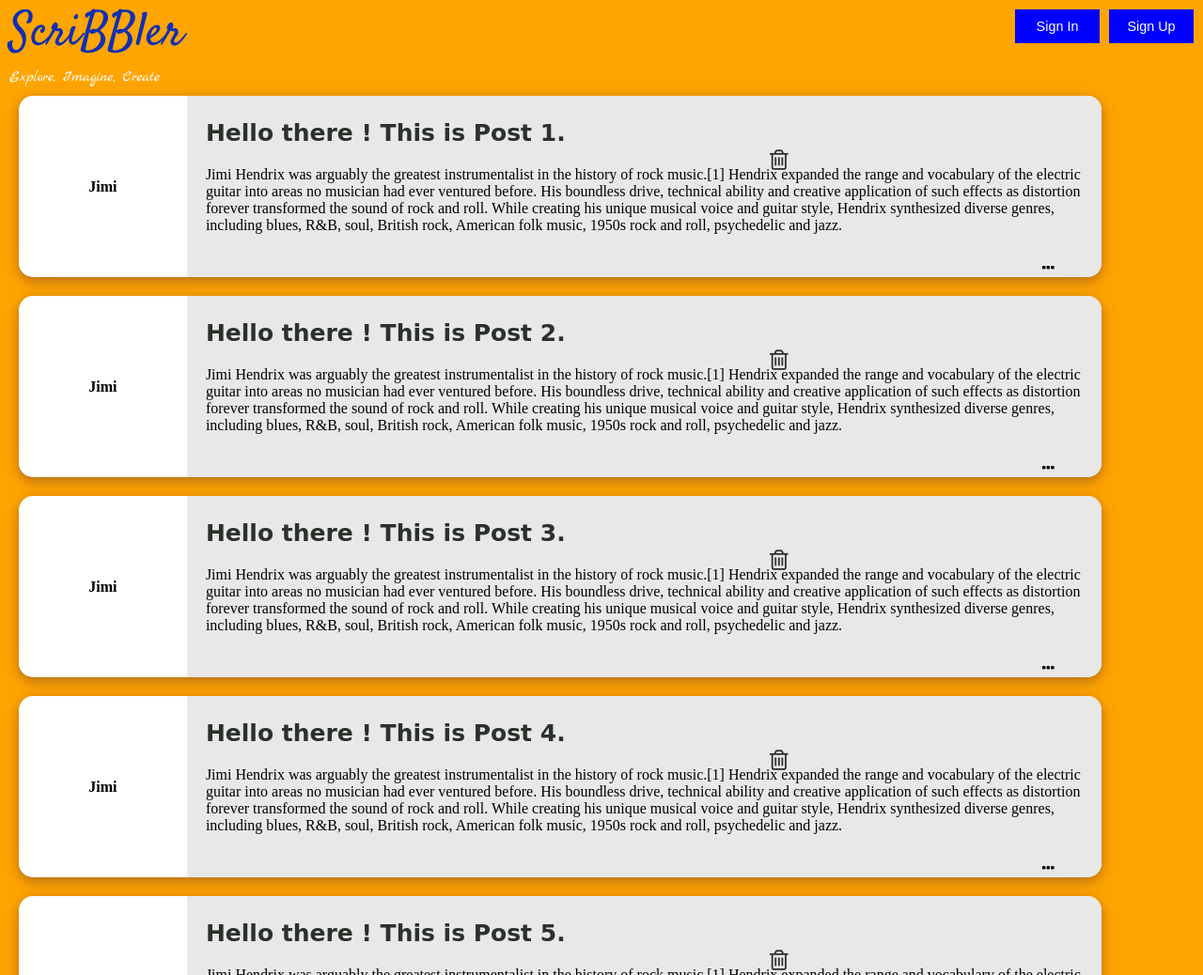
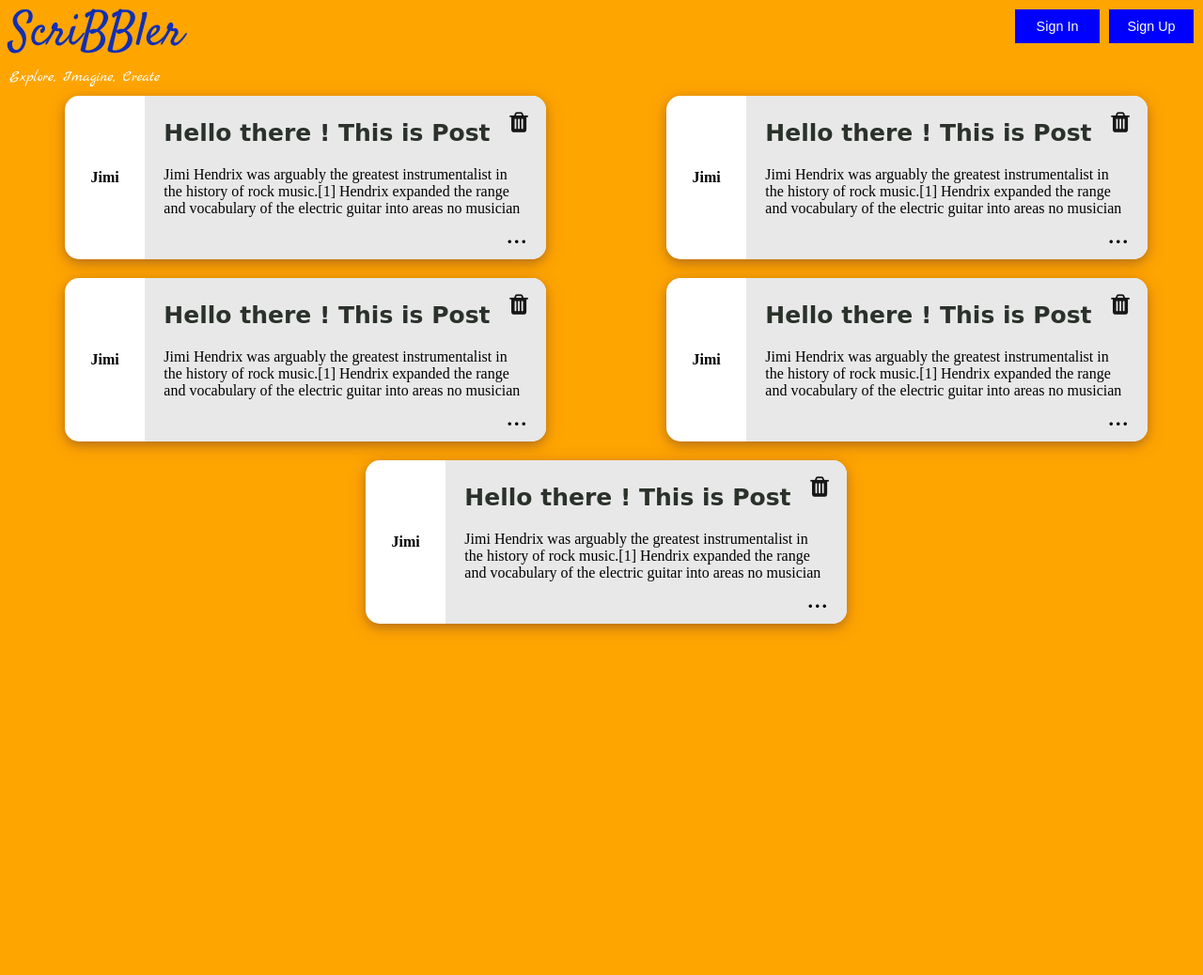
Before and after one commit to AbhishekPandey12/Blogpost_FrontEnd, a plain HTML site: page html/bloglist.html in a window 1280 px wide. Shown: the top 1038 px of the page at 94% size. After the commit the page ends 800 px from the top, so only its background shows below. Drawn offline with Linux system fonts and the light colour scheme; a web font is replaced by a local one.

Commit message:
Part B - final change

```diff
--- a/css/bloglist.css
+++ b/css/bloglist.css
@@ -24,13 +24,18 @@ input.topButtons {
 
  .post {
     position: relative;
-    width: 90%;
+    display:  inline-table;
+    width: 40%;
     height: 20%;
     background: #fff;
     box-shadow:0 4px 10px 0 rgba(17, 4, 63, 0.2),0 4px 20px 0 rgba(79, 19, 97, 0.19);
     margin: 10px 10px 10px 20px;
     float:left;
     border-radius: 15px;
+     }
+
+    .post:hover {
+    box-shadow: 0 32px 64px 0 rgba(0,0,0,0.2);
 }
 
 .post-left {
@@ -50,12 +55,16 @@ input.topButtons {
     color: #000000;
     border-radius: 0 15px 15px 0;
     padding: 0 20px;
+
+
 }
 .post-title{
     font-family: 'Itim', cursive;
     font-weight: bold;
     color: #2b312b;
     font-size: 25px;
+    overflow: hidden;
+    display: block;
     height: 25px;
     }
 .post-more {
@@ -68,7 +77,8 @@ input.topButtons {
     font-size: 30px;
 }
 .post-desc{
-    height: 100px;
+    height: 55px;
+    overflow: hidden;
     margin-bottom: 0 !important;
 }
 
@@ -84,6 +94,11 @@ body {
 .allPostsContainer {
     height: 100%;
     width: 100%;
+    position: absolute;
+    display: flex;
+    flex-wrap: wrap;
+    flex-direction: row;
+    justify-content: space-around;
 
 }
 
@@ -281,28 +296,61 @@ body {
      width: 11%;
  }
 
-i{
-   cursor: pointer;
+ .deletePost {
+    padding-top: 5px;
+    padding-right: 5px;
+    position: relative;
+    float: right;
+    font-size: 25px;
+    color: #000;
+    font-family: 'Abel', sans-serif;
+    width: 10%;
+    background-color: #E8E8E8;
     }
 
- i.fa-trash-o {
-margin-left:600px
+    .deletePost:hover,
+    .deletePost:focus {
+        color: #f44336;
+        cursor: pointer;
+
     }
-
- i.fa-ellipsis-h
- {
-    margin-left:890px;
- }
-
- .deleteContainer{
-    display: flex;
-    flex-direction: row;
-    justify-content: center;
-    align-items: center;
-    position: absolute;
+    .deletePrompt {
+        display: none;
+        position: fixed;
+        z-index: 1;
+        left: 0;
+        top: 0;
         width: 100%;
         height: 100%;
+        overflow: auto;
+        padding-top: 25px;
+        opacity: 1;
+        background-color: rgb(0,0,0);
+        background-color: rgba(0,0,0,0.8);
     }
 
 
- .delmodal-body {height: 200px;color: black;text-align:center}
+    .deleteContent{
+        background-color: #fefefe;
+        margin: 15% auto auto auto;
+        border: 1px solid #fff;
+        width: 30%;
+        padding: 20px 20px 20px 20px;
+        opacity: 1;
+        overflow: hidden;
+        color: #000;
+        }
+      .deleteContainer{
+          font-size:18px;
+          letter-spacing: 0.5;
+      }
+
+      .deleteButton{
+          float: left;
+          width: 40%;
+          background-color: #f44336;
+      }
+      .CancelDeleteButton{
+        float: right;
+        width: 40%;
+    }
--- a/html/bloglist.html
+++ b/html/bloglist.html
@@ -98,20 +98,13 @@
             <div class="post-content">
 
                 <!-- Insert code for Trash icon here -->
+                <button onclick="deletePost(deleteModal)" class="deletePost"><i class="fa fa-trash"></i></button>
 
-                <p class="post-title">Hello there ! This is Post 1. <i class="fa fa-trash-o"
-                        onclick="deletePost(deleteModal)" aria-hidden="true"></i>
-                    <p class="post-desc">Jimi Hendrix was arguably the greatest instrumentalist in the history of rock
-                        music.[1] Hendrix expanded the range and vocabulary of the electric guitar into areas no
-                        musician
-                        had ever ventured before. His boundless drive, technical ability and creative application of
-                        such
-                        effects as distortion forever transformed the sound of rock and roll. While creating his unique
-                        musical voice and guitar style, Hendrix synthesized diverse genres, including blues, R&B, soul,
-                        British rock, American folk music, 1950s rock and roll, psychedelic and jazz.</p>
+                <p class="post-title">Hello there ! This is Post 1. </p>
+                <p class="post-desc">Jimi Hendrix was arguably the greatest instrumentalist in the history of rock music.[1] Hendrix expanded the range and vocabulary of the electric guitar into areas no musician had ever ventured before. His boundless drive, technical ability and creative application of such effects as distortion forever transformed the sound of rock and roll. While creating his unique musical voice and guitar style, Hendrix synthesized diverse genres, including blues, R&B, soul, British rock, American folk music, 1950s rock and roll, psychedelic and jazz.</p>
 
                 <!-- Insert code for ... icon here -->
-                    <i class="fa fa-ellipsis-h" onclick="changeLocation()" aria-hidden="true"></i>
+                <span class="post-more" onclick="fullPost()">...</span>
 
             </div>
         </div>
@@ -123,20 +116,13 @@
             <div class="post-content">
 
                     <!-- Insert code for Trash icon here -->
+                <button onclick="deletePost(deleteModal)" class="deletePost"><i class="fa fa-trash"></i></button>
 
-                <p class="post-title">Hello there ! This is Post 2. <i class="fa fa-trash-o"
-                        onclick="deletePost(deleteModal)" aria-hidden="true"></i></p>
-                <p class="post-desc">Jimi Hendrix was arguably the greatest instrumentalist in the history of rock
-                    music.[1] Hendrix expanded the range and vocabulary of the electric guitar into areas no musician
-                    had ever ventured before. His boundless drive, technical ability and creative application of such
-                    effects as distortion forever transformed the sound of rock and roll. While creating his unique
-                    musical voice and guitar style, Hendrix synthesized diverse genres, including blues, R&B, soul,
-                    British rock, American folk music, 1950s rock and roll, psychedelic and jazz.</p>
+                    <p class="post-title">Hello there ! This is Post 2. </p>
+                    <p class="post-desc">Jimi Hendrix was arguably the greatest instrumentalist in the history of rock music.[1] Hendrix expanded the range and vocabulary of the electric guitar into areas no musician had ever ventured before. His boundless drive, technical ability and creative application of such effects as distortion forever transformed the sound of rock and roll. While creating his unique musical voice and guitar style, Hendrix synthesized diverse genres, including blues, R&B, soul, British rock, American folk music, 1950s rock and roll, psychedelic and jazz.</p>
 
-
+                <span class="post-more" onclick="fullPost()">...</span>
                 <!-- Insert code for ... icon here -->
-                <i class="fa fa-ellipsis-h" onclick="changeLocation()" aria-hidden="true"></i>
-
             </div>
         </div>
 
@@ -148,18 +134,12 @@
             <div class="post-content">
 
                 <!-- Insert code for Trash icon here -->
+                <button onclick="deletePost(deleteModal)" class="deletePost"><i class="fa fa-trash"></i></button>
 
-                <p class="post-title">Hello there ! This is Post 3. <i class="fa fa-trash-o"
-                        onclick="deletePost(deleteModal)" aria-hidden="true"></i></p>
-                <p class="post-desc">Jimi Hendrix was arguably the greatest instrumentalist in the history of rock
-                    music.[1] Hendrix expanded the range and vocabulary of the electric guitar into areas no musician
-                    had ever ventured before. His boundless drive, technical ability and creative application of such
-                    effects as distortion forever transformed the sound of rock and roll. While creating his unique
-                    musical voice and guitar style, Hendrix synthesized diverse genres, including blues, R&B, soul,
-                    British rock, American folk music, 1950s rock and roll, psychedelic and jazz.</p>
-
+                    <p class="post-title">Hello there ! This is Post 3. </p>
+                    <p class="post-desc">Jimi Hendrix was arguably the greatest instrumentalist in the history of rock music.[1] Hendrix expanded the range and vocabulary of the electric guitar into areas no musician had ever ventured before. His boundless drive, technical ability and creative application of such effects as distortion forever transformed the sound of rock and roll. While creating his unique musical voice and guitar style, Hendrix synthesized diverse genres, including blues, R&B, soul, British rock, American folk music, 1950s rock and roll, psychedelic and jazz.</p>
+                <span class="post-more" onclick="fullPost()">...</span>
                 <!-- Insert code for ... icon here -->
-                <i class="fa fa-ellipsis-h" onclick="changeLocation()" aria-hidden="true"></i>
 
             </div>
         </div>
@@ -170,18 +150,12 @@
             <div class="post-content">
 
                 <!-- Insert code for Trash icon here -->
+                <button onclick="deletePost(deleteModal)" class="deletePost"><i class="fa fa-trash"></i></button>
 
-                <p class="post-title">Hello there ! This is Post 4.<i class="fa fa-trash-o"
-                        onclick="deletePost(deleteModal)" aria-hidden="true"></i></p>
-                <p class="post-desc">Jimi Hendrix was arguably the greatest instrumentalist in the history of rock
-                    music.[1] Hendrix expanded the range and vocabulary of the electric guitar into areas no musician
-                    had ever ventured before. His boundless drive, technical ability and creative application of such
-                    effects as distortion forever transformed the sound of rock and roll. While creating his unique
-                    musical voice and guitar style, Hendrix synthesized diverse genres, including blues, R&B, soul,
-                    British rock, American folk music, 1950s rock and roll, psychedelic and jazz.</p>
-
+                    <p class="post-title">Hello there ! This is Post 4. </p>
+                    <p class="post-desc">Jimi Hendrix was arguably the greatest instrumentalist in the history of rock music.[1] Hendrix expanded the range and vocabulary of the electric guitar into areas no musician had ever ventured before. His boundless drive, technical ability and creative application of such effects as distortion forever transformed the sound of rock and roll. While creating his unique musical voice and guitar style, Hendrix synthesized diverse genres, including blues, R&B, soul, British rock, American folk music, 1950s rock and roll, psychedelic and jazz.</p>
+                <span class="post-more" onclick="fullPost()">...</span>
                 <!-- Insert code for ... icon here -->
-                <i class="fa fa-ellipsis-h" onclick="changeLocation()" aria-hidden="true"></i>
 
             </div>
         </div>
@@ -192,23 +166,15 @@
                 <div class="post-content">
 
                     <!-- Insert code for Trash icon here -->
+                    <button onclick="deletePost(deleteModal)" class="deletePost"><i class="fa fa-trash"></i></button>
 
-                <p class="post-title">Hello there ! This is Post 5. <i class="fa fa-trash-o"
-                        onclick="deletePost(deleteModal)" aria-hidden="true"></i></p>
-                <p class="post-desc">Jimi Hendrix was arguably the greatest instrumentalist in the history of rock
-                    music.[1] Hendrix expanded the range and vocabulary of the electric guitar into areas no musician
-                    had ever ventured before. His boundless drive, technical ability and creative application of such
-                    effects as distortion forever transformed the sound of rock and roll. While creating his unique
-                    musical voice and guitar style, Hendrix synthesized diverse genres, including blues, R&B, soul,
-                    British rock, American folk music, 1950s rock and roll, psychedelic and jazz.</p>
-
+                        <p class="post-title">Hello there ! This is Post 5. </p>
+                        <p class="post-desc">Jimi Hendrix was arguably the greatest instrumentalist in the history of rock music.[1] Hendrix expanded the range and vocabulary of the electric guitar into areas no musician had ever ventured before. His boundless drive, technical ability and creative application of such effects as distortion forever transformed the sound of rock and roll. While creating his unique musical voice and guitar style, Hendrix synthesized diverse genres, including blues, R&B, soul, British rock, American folk music, 1950s rock and roll, psychedelic and jazz.</p>
+                    <span class="post-more" onclick="fullPost()">...</span>
                     <!-- Insert code for ... icon here -->
-                <i class="fa fa-ellipsis-h" onclick="changeLocation()" aria-hidden="true"></i>
 
                 </div>
             </div>
-
-        <div>
 
             <div id="deleteModal" class="modal">
                 <div class="modal-content" style="height:30%">
@@ -226,25 +192,6 @@
                     </div>
                 </div>
             </div>
-            <!-- Insert code for delete modal here -->
-            <div id="ff" class="modal">
-                <div class="del-content">
-                    <div class="modal-header">
-                        <span class="close" onclick="closeModal(signInModal)">&times;</span>
-                    </div>
-                    <div class="delmodal-body">
-                        <h3>Are you sure you want to delete this post?</h3>
-                        <div class="deleteContainer">
-                            <!-- Insert code for All Posts & Create Post button here -->
-                            <input class="yes-btn" type="button" value="Yes">
-                            <input class="no-btn" type="button" value="No"
-                                onclick="closeModal(deleteModal)">
-
-                        </div>
-                    </div>
-                </div>
-            </div>
-        </div>
 
     </div>
     <script src="..\js\bloglist.js">  </script>
```
Lines whose indentation alone changed are shown as unchanged.
